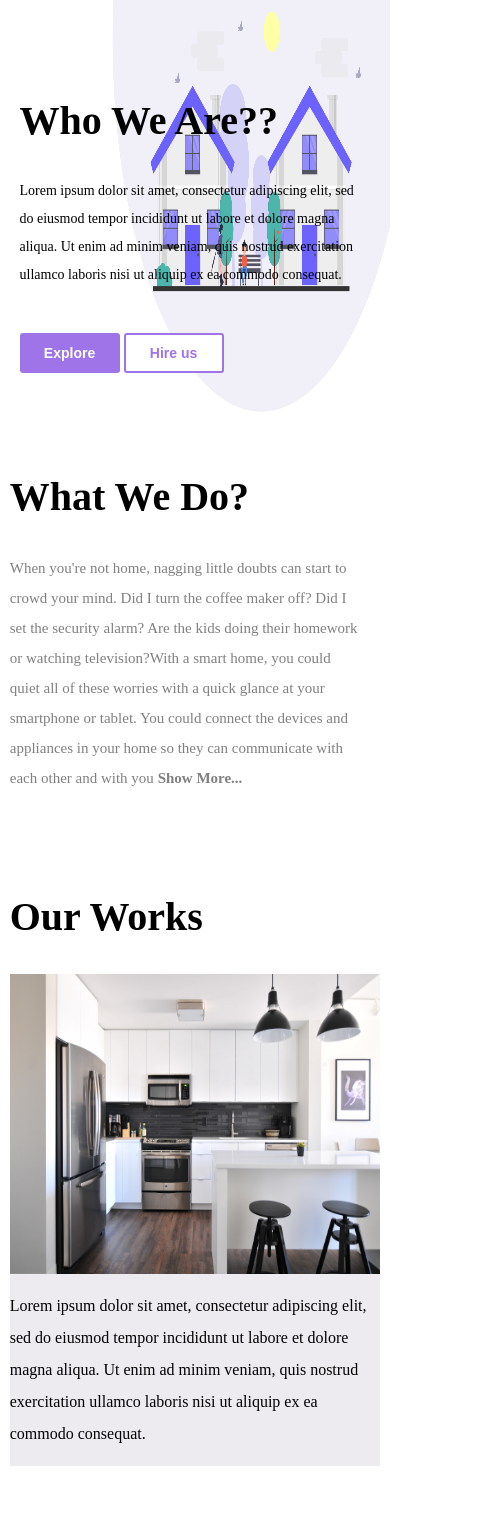
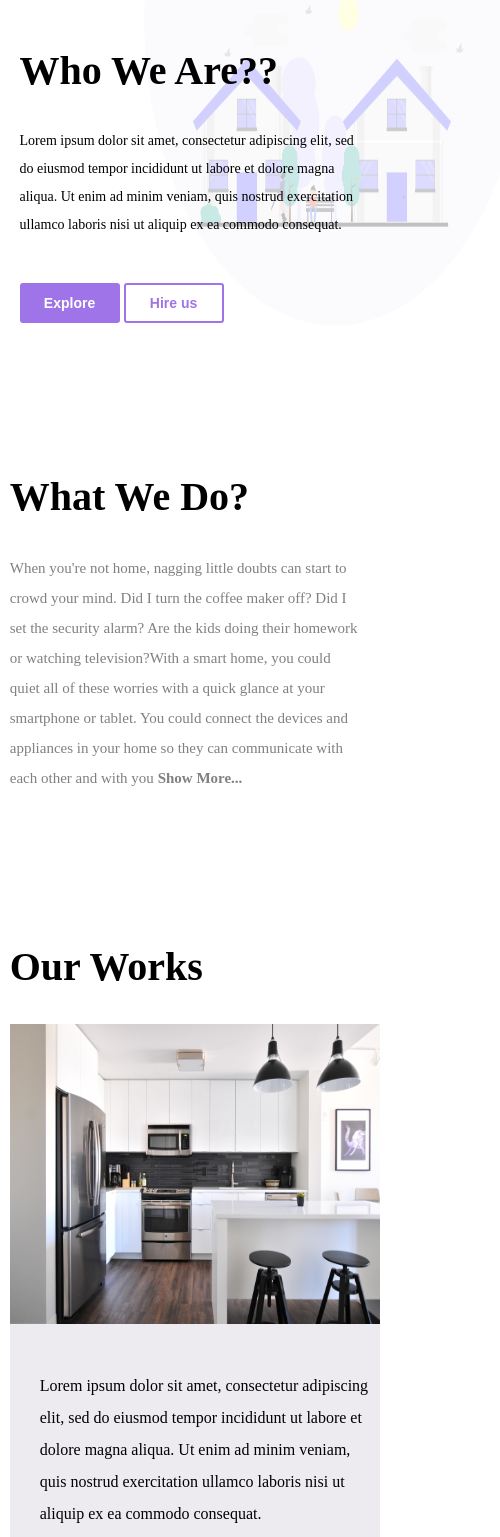
Before and after one commit to shayolaw/Artemis, a website: page first.html in a window 390 px wide. Shown: the part 63-1600 px from the top of the page, 500 px wide, since content can reach past the window. Drawn offline with nearby package versions, Linux system fonts and the light colour scheme.

Commit message:
Update style.css

```diff
--- a/style.css
+++ b/style.css
@@ -67,7 +67,7 @@ nav {
 
 .short-info {
   width: 95vw;
-  margin: 0 auto; }
+  margin: 150px auto; }
   .short-info h2 {
     font-size: 40px;
     font-weight: bold; }
@@ -121,13 +121,16 @@ footer {
   .portfolio {
     margin-right: auto;
     margin-left: auto; }
+    .portfolio p {
+      padding: 30px; }
     .portfolio .card {
+      margin-bottom: 30px;
       background-color: #eeebf0;
       flex-direction: column; }
       .portfolio .card img {
         width: 95vw; }
       .portfolio .card p {
-        width: 95vw; }
+        width: 85vw; }
 
   .mask {
     height: 60px;
@@ -162,7 +165,7 @@ footer {
 
   .description {
     width: 90vw;
-    margin: 100px auto; }
+    margin: 50px auto; }
 
   .video {
     margin: 0 auto;
@@ -170,6 +173,9 @@ footer {
     height: 300px; }
     .video iframe {
       height: 300px;
-      width: 95vw; } }
+      width: 95vw; }
 
-/*# sourceMappingURL=style.css.map */
+  .hero {
+    width: 500px;
+    height: 450px;
+    opacity: 0.3; } }
```
